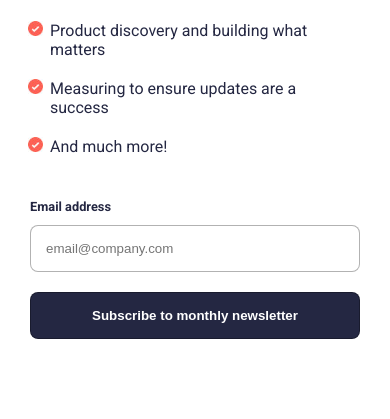
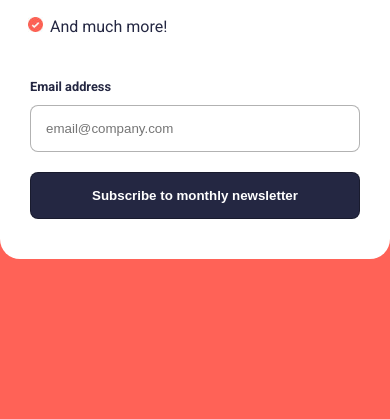
Before and after one commit to Edmon-Nascimento/Newsletter, a plain HTML site: page index.html in a window 390 px wide. Shown: the part 425-844 px from the top of the page. Drawn offline with Linux system fonts and the light colour scheme.

Commit message:
media queries for medium screens

```diff
--- a/styles/medium-screen.css
+++ b/styles/medium-screen.css
@@ -0,0 +1,15 @@
+body{
+    background-color: #FF6257;
+    display: flex;
+    align-items:center ;
+    justify-content: center;
+}
+
+.banner{
+    display: none;
+}
+
+main{
+    background-color: white;
+    border-radius: 20px;
+}
```
Also changed, not shown: index.html (+1 -2 lines).
